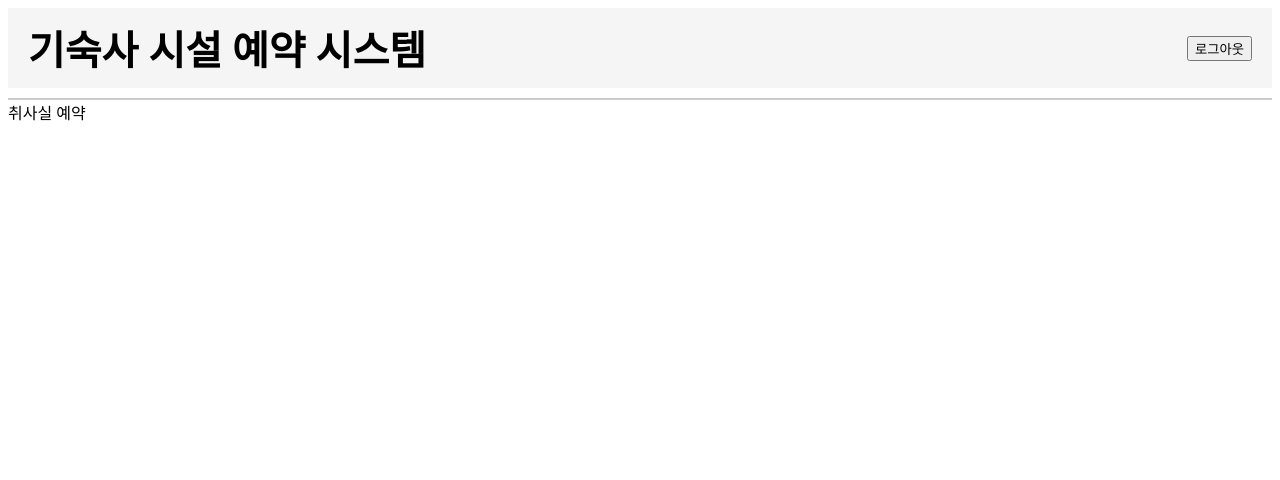
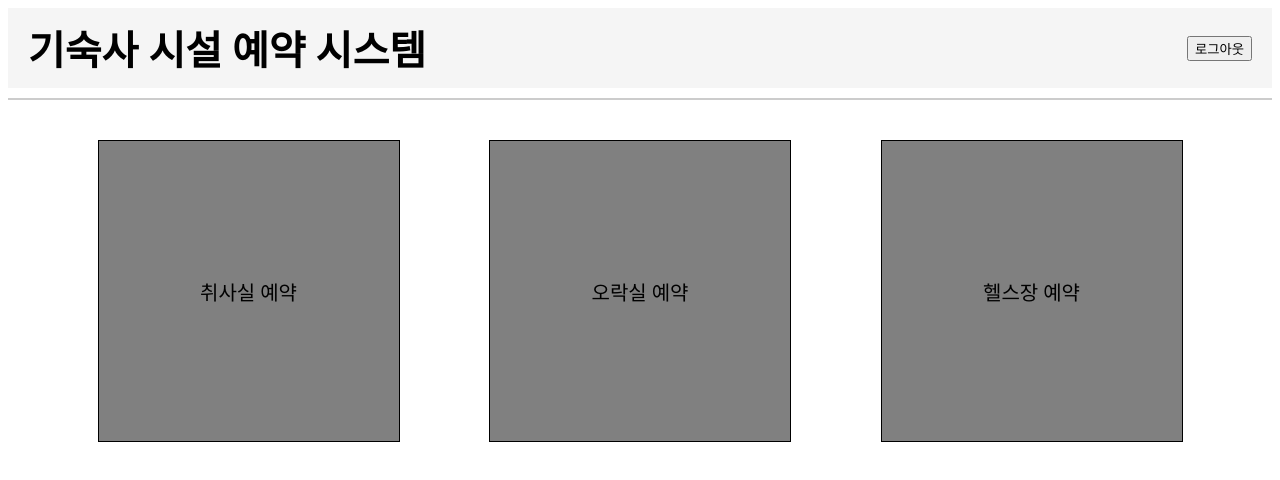
Before and after one commit to Woochan0510/dormreserve, a React (Create React App) app: page /main in a window 1280 px wide. Shown: the top 480 px of the page. Built offline with nearby package versions, Linux system fonts and the light colour scheme.

Commit message:
다른 예약 항목 이동 구현

```diff
--- a/src/main.css
+++ b/src/main.css
@@ -17,3 +17,25 @@
   height: 50px;
   padding: 10px 20px;
 }
+
+.main_cell {
+  display: flex;
+  flex-direction: row;
+  justify-content: space-evenly;
+}
+
+.square {
+  width: 300px;
+  height: 300px;
+  background-color: gray;
+  border-width: 1px;
+  border-color: black;
+  border-style: solid;
+  text-align: center;
+  display: flex;
+  justify-content: center;
+  align-items: center;
+  font-size: 20px;
+  margin-top: 40px;
+  cursor: pointer;
+}
--- a/src/main.jsx
+++ b/src/main.jsx
@@ -53,8 +53,16 @@ function Main() {
         <button onClick={handleLogout}>로그아웃</button>
       </div>
       <div className="title_line" />
-      <div>
-        <div onClick={() => navigate("/book/cook")}>취사실 예약</div>
+      <div className="main_cell">
+        <div className="square" onClick={() => navigate("/book/cook")}>
+          취사실 예약
+        </div>
+        <div className="square" onClick={() => navigate("/book/lounge")}>
+          오락실 예약
+        </div>
+        <div className="square" onClick={() => navigate("/book/gym")}>
+          헬스장 예약
+        </div>
       </div>
     </div>
   );
```
